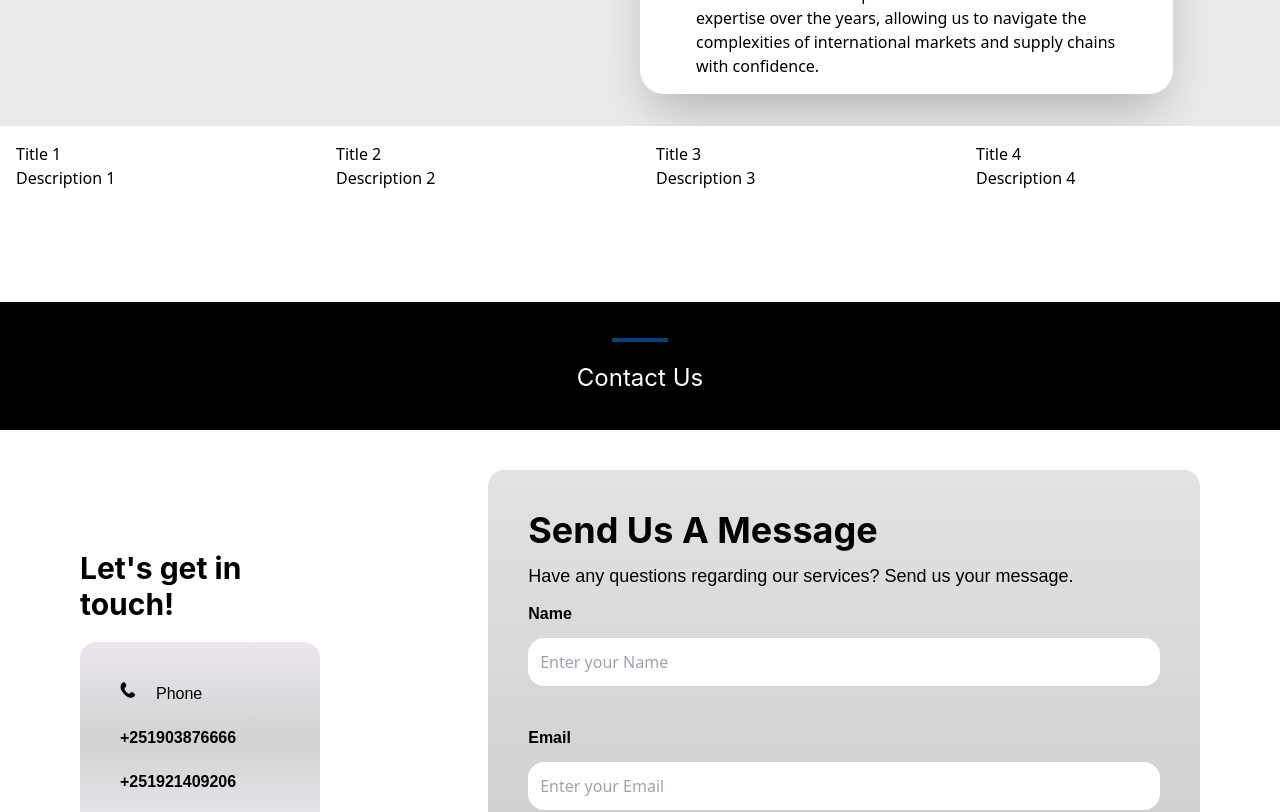
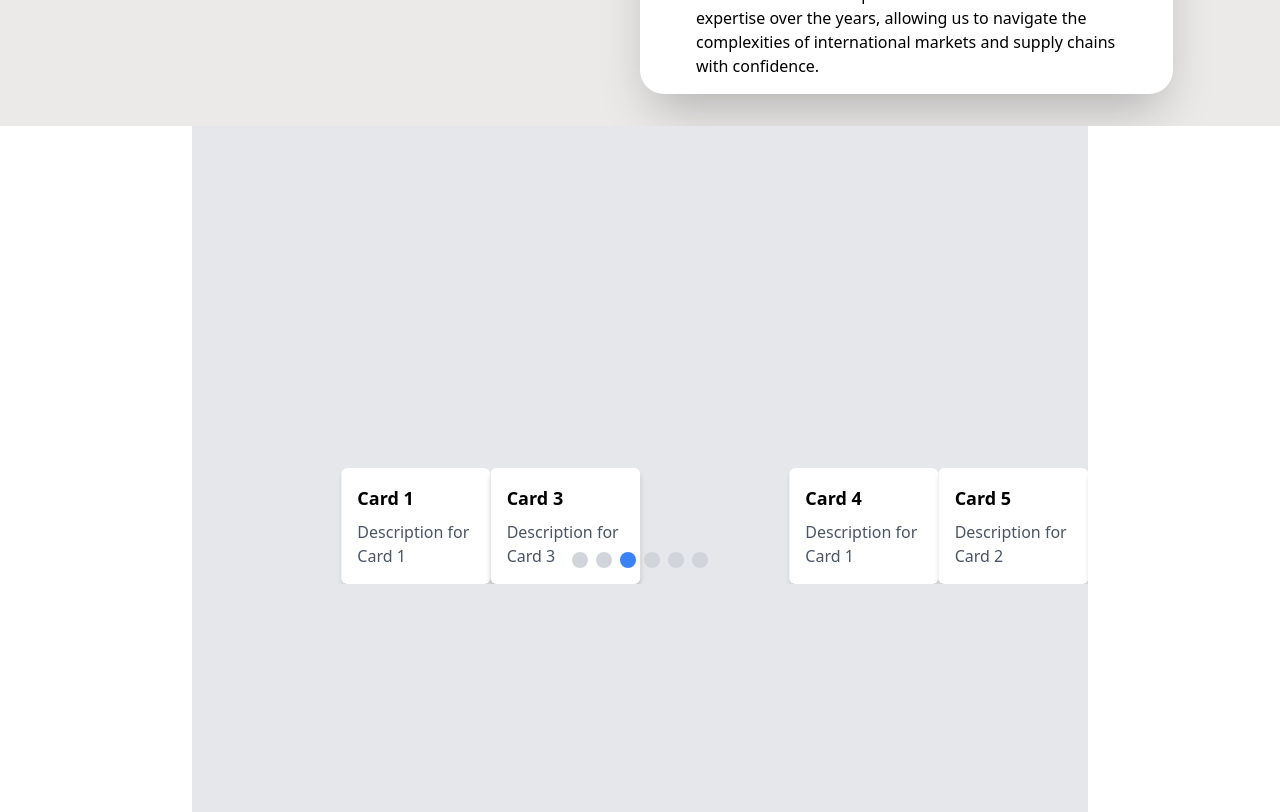
Before and after one commit to Upsurge-Tech/innovest, a React (Create React App) app: page / in a window 1280 px wide. Shown: the part 4700-5512 px from the top of the page. Built offline with nearby package versions, Linux system fonts and the light colour scheme.

Commit message:
implement testimonials page

```diff
--- a/src/components/partner/partner.jsx
+++ b/src/components/partner/partner.jsx
@@ -1,67 +1,65 @@
-// // export default Partners;
-// import React, { useState, useEffect } from "react";
-// // import "./App.css"; // Import your Tailwind CSS file
+import React, { useState, useEffect } from "react";
 
-// const Partners = () => {
-//   const [cards, setCards] = useState([
-//     { title: "Card 1", description: "Description for Card 1" },
-//     { title: "Card 2", description: "Description for Card 2" },
-//     { title: "Card 3", description: "Description for Card 3" },
-//     { title: "Card 4", description: "Description for Card 1" },
-//     { title: "Card 5", description: "Description for Card 2" },
-//     { title: "Card 6", description: "Description for Card 3" },
-//   ]);
+const Partners = () => {
+  const [cards, setCards] = useState([
+    { title: "Card 1", description: "Description for Card 1" },
+    { title: "Card 2", description: "Description for Card 2" },
+    { title: "Card 3", description: "Description for Card 3" },
+    { title: "Card 4", description: "Description for Card 1" },
+    { title: "Card 5", description: "Description for Card 2" },
+    { title: "Card 6", description: "Description for Card 3" },
+  ]);
 
-//   const [currentIndex, setCurrentIndex] = useState(0);
+  const [currentIndex, setCurrentIndex] = useState(0);
 
-//   useEffect(() => {
-//     const interval = setInterval(() => {
-//       setCurrentIndex((prevIndex) => (prevIndex + 1) % cards.length);
-//     }, 3000); // Adjust the interval as needed
+  useEffect(() => {
+    const interval = setInterval(() => {
+      setCurrentIndex((prevIndex) => (prevIndex + 1) % cards.length);
+    }, 3000); // Adjust the interval as needed
 
-//     return () => clearInterval(interval);
-//   }, [cards.length]);
+    return () => clearInterval(interval);
+  }, [cards.length]);
 
-//   const handleDotClick = (index) => {
-//     setCurrentIndex(index);
-//   };
+  const handleDotClick = (index) => {
+    setCurrentIndex(index);
+  };
 
-//   return (
-//     <div className="bg-gray-200 h-screen flex items-center justify-center mx-28">
-//       <div className="relative overflow-hidden w-full">
-//         <div className="flex transition-transform duration-1000 ease-in-out">
-//           {cards.map((card, index) => (
-//             <div
-//               key={index}
-//               className={`w-1/2 transform ${
-//                 index === currentIndex ? "translate-x-0" : "translate-x-full"
-//               }`}
-//             >
-//               <div className="card bg-white p-4 rounded-md shadow-md">
-//                 <h2 className="text-lg font-semibold mb-2">{card.title}</h2>
-//                 <p className="text-gray-600">{card.description}</p>
-//               </div>
-//             </div>
-//           ))}
-//         </div>
+  return (
+    <div className="bg-gray-200 h-screen flex items-center justify-center mx-48">
+      <div className="relative overflow-hidden w-full">
+        <div className="flex transition-transform duration-1000 ease-in-out">
+          {cards.map((card, index) => (
+            <div
+              key={index}
+              className={`w-1/2 transform ${
+                index === currentIndex ? "translate-x-0" : "translate-x-full"
+              }`}
+            >
+              <div className="card bg-white p-4 rounded-md shadow-md">
+                <h2 className="text-lg font-semibold mb-2">{card.title}</h2>
+                <p className="text-gray-600">{card.description}</p>
+              </div>
+            </div>
+          ))}
+        </div>
 
-//         <div className="absolute bottom-4 left-1/2 transform -translate-x-1/2 flex space-x-2">
-//           {cards.map((_, index) => (
-//             <button
-//               key={index}
-//               onClick={() => handleDotClick(index)}
-//               className={`h-4 w-4 rounded-full ${
-//                 index === currentIndex ? "bg-blue-500" : "bg-gray-300"
-//               }`}
-//             ></button>
-//           ))}
-//         </div>
-//       </div>
-//     </div>
-//   );
-// };
+        <div className="absolute bottom-4 left-1/2 transform -translate-x-1/2 flex space-x-2">
+          {cards.map((_, index) => (
+            <button
+              key={index}
+              onClick={() => handleDotClick(index)}
+              className={`h-4 w-4 rounded-full ${
+                index === currentIndex ? "bg-blue-500" : "bg-gray-300"
+              }`}
+            ></button>
+          ))}
+        </div>
+      </div>
+    </div>
+  );
+};
 
-// export default Partners;
+export default Partners;
 
 // import React, { useState, useEffect } from "react";
 
@@ -107,48 +105,51 @@
 // };
 
 // export default Partners;
-import React, { useState, useEffect } from "react";
-// import "./Slider.css"; // Impo/rt your Tailwind CSS file
 
-const Partners = () => {
-  const [currentIndex, setCurrentIndex] = useState(0);
-  const data = [
-    { title: "Title 1", description: "Description 1" },
-    { title: "Title 2", description: "Description 2" },
-    { title: "Title 3", description: "Description 3" },
-    { title: "Title 4", description: "Description 4" },
-    // Add more data as needed
-  ];
+// import React, { useState, useEffect } from "react";
+// // import "./Slider.css"; // Impo/rt your Tailwind CSS file
 
-  useEffect(() => {
-    const interval = setInterval(() => {
-      setCurrentIndex((prevIndex) => (prevIndex + 1) % data.length);
-    }, 1000); // Adjust the interval according to your needs
+// const Partners = () => {
+//   const [currentIndex, setCurrentIndex] = useState(0);
+//   const data = [
+//     { title: "Title 1", description: "Description 1" },
+//     { title: "Title 2", description: "Description 2" },
+//     { title: "Title 3", description: "Description 3" },
+//     { title: "Title 4", description: "Description 4" },
+//     // Add more data as needed
+//   ];
 
-    return () => clearInterval(interval);
-  }, [currentIndex, data.length]);
+//   useEffect(() => {
+//     const interval = setInterval(() => {
+//       setCurrentIndex((prevIndex) => (prevIndex + 1) % data.length);
+//     }, 1000); // Adjust the interval according to your needs
 
-  return (
-    <div className="slider-container relative overflow-hidden mx-68">
-      <div
-        className="slider flex transition-transform duration-300 ease-in"
-        // style={{ animation: "slide 5s infinite" }}
-      >
-        {data.map((item, index) => (
-          <div
-            key={index}
-            className="card w-1/3 p-4"
-            style={{ animation: "slide 5s infinite" }}
-          >
-            <div className="card-content">
-              <h2>{item.title}</h2>
-              <p>{item.description}</p>
-            </div>
-          </div>
-        ))}
-      </div>
-    </div>
-  );
-};
+//     return () => clearInterval(interval);
+//   }, [currentIndex, data.length]);
 
-export default Partners;
+//   return (
+//     <div className="mx-64">
+//       <div className="slider-container relative overflow-hidden mx-68">
+//         <div
+//           className="slider flex transition-transform duration-300 ease-in"
+//           // style={{ animation: "slide 5s infinite" }}
+//         >
+//           {data.map((item, index) => (
+//             <div
+//               key={index}
+//               className="card w-1/3 p-4"
+//               style={{ animation: "slide 5s infinite" }}
+//             >
+//               <div className="card-content">
+//                 <h2>{item.title}</h2>
+//                 <p>{item.description}</p>
+//               </div>
+//             </div>
+//           ))}
+//         </div>
+//       </div>
+//     </div>
+//   );
+// };
+
+// export default Partners;
```
